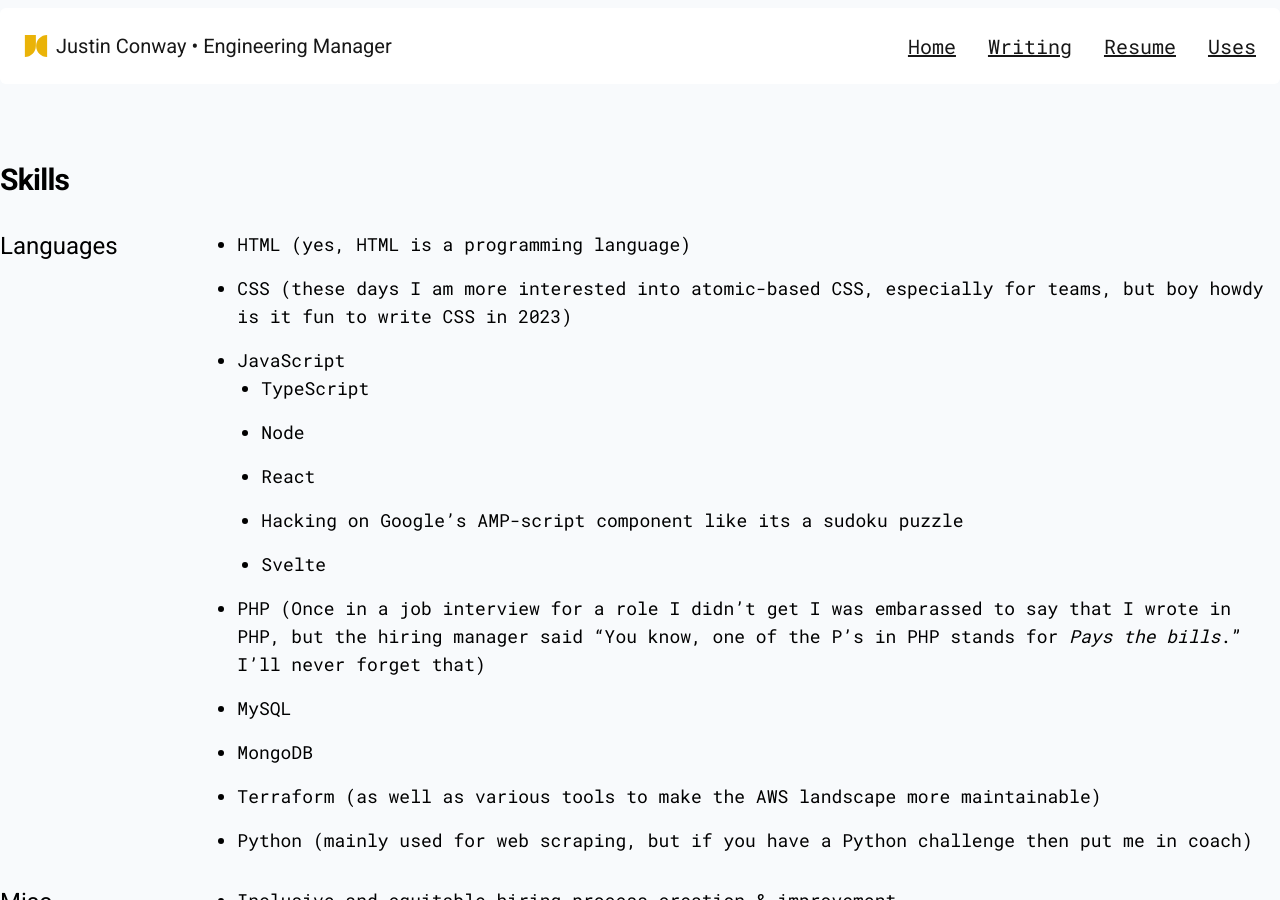
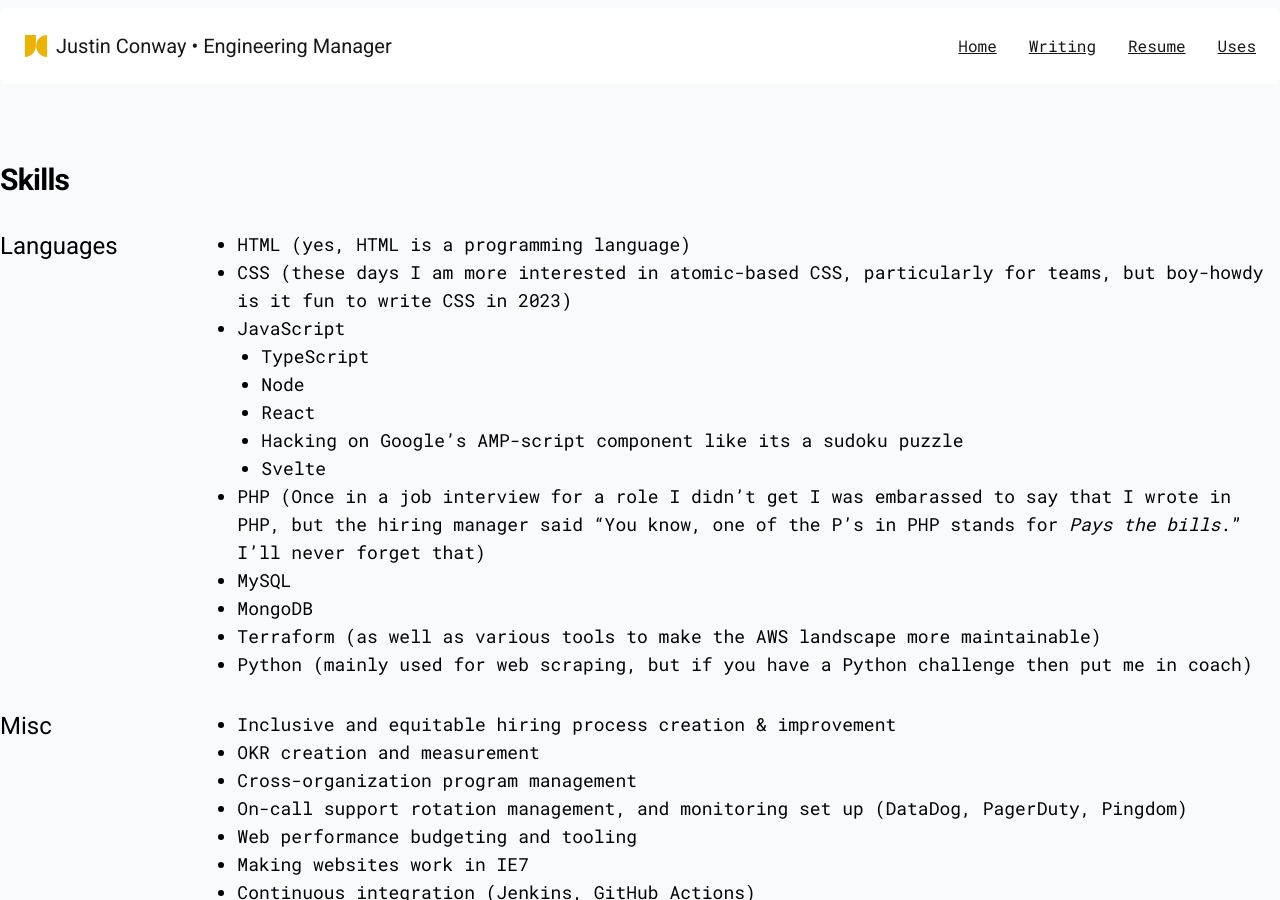
Before and after one commit to conwaydev/conwaydev.github.io, a Jekyll site: the page built from resume.html, in a window 1280 px wide and 900 px high, scrolled down 662 px. Built offline with Jekyll 4.4.1, drawn with Linux system fonts in a browser that asks for light colours; some of the changed text lies outside the part shown.

Commit message:
better responsive

```diff
--- a/_includes/header.html
+++ b/_includes/header.html
@@ -43,7 +43,7 @@
       <nav
         class="hidden lg:block flex-none lg:ml-auto mt-2 lg:mt-0 w-full lg:w-auto"
       >
-        <ul class="list-none flex mt-0 pl-0">
+        <ul class="list-none flex mt-0 pl-0 overflow-auto text-base lg:text-xl">
           {% for link in site.navigation %}
           <li class="{% if forloop.first %}{% else %}ml-4{% endif %} mt-0">
             <a
--- a/resume.html
+++ b/resume.html
@@ -54,28 +54,28 @@
               >(yes, HTML is a programming language)</span
             >
           </li>
-          <li>
+          <li class="mt-0">
             CSS
             <span class="print:hidden"
-              >(these days I am more interested into atomic-based CSS,
-              especially for teams, but boy howdy is it fun to write CSS in
+              >(these days I am more interested in atomic-based CSS,
+              particularly for teams, but boy-howdy is it fun to write CSS in
               2023)</span
             >
           </li>
-          <li>
+          <li class="mt-0">
             JavaScript
             <ul class="pl-6 list-disc">
-              <li>TypeScript</li>
-              <li>Node</li>
-              <li>React</li>
-              <li>
+              <li class="mt-0">TypeScript</li>
+              <li class="mt-0">Node</li>
+              <li class="mt-0">React</li>
+              <li class="mt-0">
                 Hacking on Google’s AMP-script component like its a sudoku
                 puzzle
               </li>
-              <li>Svelte</li>
+              <li class="mt-0">Svelte</li>
             </ul>
           </li>
-          <li>
+          <li class="mt-0">
             PHP
             <span class="print:hidden"
               >(Once in a job interview for a role I didn’t get I was embarassed
@@ -84,16 +84,16 @@
               never forget that)</span
             >
           </li>
-          <li>MySQL</li>
-          <li>MongoDB</li>
-          <li>
+          <li class="mt-0">MySQL</li>
+          <li class="mt-0">MongoDB</li>
+          <li class="mt-0">
             Terraform
             <span class="print:hidden"
               >(as well as various tools to make the AWS landscape more
               maintainable)</span
             >
           </li>
-          <li>
+          <li class="mt-0">
             Python
             <span class="print:hidden"
               >(mainly used for web scraping, but if you have a Python challenge
@@ -109,16 +109,18 @@
       </div>
       <div aria-labelledby="misc" class="lg:col-span-10 text-lg">
         <ul class="list-disc pl-6">
-          <li>Inclusive and equitable hiring process creation & improvement</li>
-          <li>OKR creation and measurement</li>
-          <li>Cross-organization program management</li>
-          <li>
+          <li class="mt-0">
+            Inclusive and equitable hiring process creation & improvement
+          </li>
+          <li class="mt-0">OKR creation and measurement</li>
+          <li class="mt-0">Cross-organization program management</li>
+          <li class="mt-0">
             On-call support rotation management, and monitoring set up (DataDog,
             PagerDuty, Pingdom)
           </li>
-          <li>Web performance budgeting and tooling</li>
-          <li>Making websites work in IE7</li>
-          <li>Continuous integration (Jenkins, GitHub Actions)</li>
+          <li class="mt-0">Web performance budgeting and tooling</li>
+          <li class="mt-0">Making websites work in IE7</li>
+          <li class="mt-0">Continuous integration (Jenkins, GitHub Actions)</li>
         </ul>
       </div>
     </div>
@@ -143,17 +145,17 @@
             </h4>
             <p class="text-sm mt-0">May 2022 &#8212; Present</p>
             <ul class="mt-4 pl-6 list-disc">
-              <li>
+              <li class="mt-0">
                 In charge of our Brand Creative Web Engineering team.
                 Responsible for managing the resourcing and intake of projects,
                 prioritization, and ensuring team growth and stability.
               </li>
-              <li>
+              <li class="mt-0">
                 Responsible for hiring, coaching, and mentoring an engineering
                 team focused on creating accessible and performant web
                 experiences that create and drive engagement and conversion.
               </li>
-              <li>
+              <li class="mt-0">
                 Achieved one of the fastest hiring rounds in Sprout history with
                 a role kick-off meeting ➡️ verbal acceptance in 28 days (and one
                 of my proudest hires to-date ☺️).
@@ -164,17 +166,17 @@
             </h4>
             <p class="text-sm mt-0">September 2019 &#8212; May 2022</p>
             <ul class="mt-4 pl-6 list-disc">
-              <li>
+              <li class="mt-0">
                 Received an award for exemplifying our Global Leadership Model
                 around hiring, coaching, developing talent, and modeling
                 inclusive leadership.
               </li>
-              <li>
+              <li class="mt-0">
                 Collaborated with our Revenue partners to create improvement
                 strategies with process and vision alignment and create
                 actionable long-term goals for our team.
               </li>
-              <li>
+              <li class="mt-0">
                 Created on-call rotation processes to ensure confidence from our
                 partners across the organization.
               </li>
@@ -184,22 +186,22 @@
             </h4>
             <p class="text-sm mt-0">June 2018 &#8212; September 2019</p>
             <ul class="mt-4 pl-6 list-disc">
-              <li>
+              <li class="mt-0">
                 Received a company value award for technical contributions to
                 our Marketing technology stack.
               </li>
-              <li>
+              <li class="mt-0">
                 Created and maintained the infrastructure still utilized by our
                 Marketing and Sales partners, including setting up alerting,
                 performance testing, and continuous integration and delivery to
                 ensure developer confidence.
               </li>
-              <li>
+              <li class="mt-0">
                 Implementation of a Content Management System and process
                 creation to enable our Marketing partners to do their job more
                 effectively with less of a bottleneck from development.
               </li>
-              <li>
+              <li class="mt-0">
                 Standardized our approach to web accessibility and the creation
                 of baseline performance metrics for our Marketing stakeholders
                 and Brand Creative developers.
@@ -210,16 +212,16 @@
             </h4>
             <p class="text-sm mt-0">July 2015 &#8212; June 2018</p>
             <ul class="mt-4 pl-6 list-disc">
-              <li>
+              <li class="mt-0">
                 Collaborated with Visual design and Marketing to bring marketing
                 site landing pages and paid media campaigns to life.
               </li>
-              <li>
+              <li class="mt-0">
                 Created technical improvements to our WordPress stack and
                 simplified our deployment process.
               </li>
-              <li>
-                Worked cross-department engineers to share components and
+              <li class="mt-0">
+                Worked with cross-department engineers to share components and
                 develop a shared design system.
               </li>
             </ul>
@@ -245,15 +247,15 @@
             </h4>
             <p class="text-sm mt-0">November 2013 &#8212; July 2015</p>
             <ul class="mt-4 pl-6 list-disc">
-              <li>
+              <li class="mt-0">
                 Worked as part of StageBloc’s front-end team, creating new
                 features as well as optimizing and refactoring existing
                 functionality.
               </li>
-              <li>
+              <li class="mt-0">
                 Played a critical role in product and UX brainstorming sessions.
               </li>
-              <li>
+              <li class="mt-0">
                 Developed custom websites and themes for music artists such as
                 Kid Rock, Eric Church, Kenny Chesney, and Metallica.
               </li>
@@ -280,12 +282,12 @@
             </h4>
             <p class="text-sm mt-0">August 2011 &#8212; October 2013</p>
             <ul class="mt-4 pl-6 list-disc">
-              <li>
+              <li class="mt-0">
                 Worked as a team lead of 8 developers to provide development
                 support to an agency primarily focused on lifestyle and
                 streetwear brands.
               </li>
-              <li>
+              <li class="mt-0">
                 Spent a large amount of time handling git merge conflicts.
               </li>
             </ul>
```
